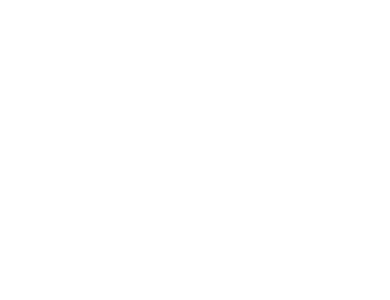
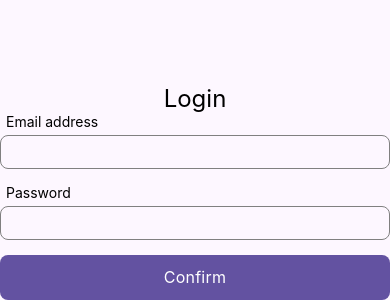
Before and after one commit to dkumza/shop_client_rn, a React Native app: screen / in a window 390 px wide. Shown: the part 544-844 px from the top of the page. Built offline with nearby package versions, Linux system fonts and the light colour scheme.

Commit message:
login styling

```diff
--- a/App.js
+++ /dev/null
@@ -1,21 +0,0 @@
-import { StatusBar } from 'expo-status-bar';
-import { StyleSheet, Text, View } from 'react-native';
-import { AuthCtxProvider } from './components/context/AuthCtx';
-
-export default function App() {
-  return (
-    <AuthCtxProvider>
-      <View style={styles.container}>
-        <StatusBar style="auto" />
-      </View>
-    </AuthCtxProvider>
-  );
-}
-
-const styles = StyleSheet.create({
-  container: {
-    flex: 1,
-    alignItems: 'center',
-    justifyContent: 'center',
-  },
-});
--- /dev/null
+++ b/App.jsx
@@ -0,0 +1,27 @@
+import { StatusBar } from 'expo-status-bar';
+import { StyleSheet, Text, View, SafeAreaView } from 'react-native';
+import { AuthCtxProvider } from './components/context/AuthCtx';
+import { Layout } from './components/layout/Layout';
+
+export default function App() {
+  return (
+    <AuthCtxProvider>
+      <SafeAreaView style={styles.container}>
+        <StatusBar style="auto" translucent />
+        <Layout />
+        {/* <Text>TEST</Text> */}
+      </SafeAreaView>
+    </AuthCtxProvider>
+  );
+}
+
+const styles = StyleSheet.create({
+  container: {
+    paddingVertical: 24,
+    paddingHorizontal: 16,
+    flex: 1,
+    backgroundColor: '#fdf7ff',
+    // alignItems: 'center',
+    // justifyContent: 'center',
+  },
+});
--- a/components/context/AuthCtx.jsx
+++ b/components/context/AuthCtx.jsx
@@ -25,13 +25,20 @@
     AsyncStorage.setItem('session_token', token);
     AsyncStorage.setItem('session_username', username);
   };
+  function logout() {
+    console.log('logout');
+    setSessionToken(null);
+    setUsername('');
+    AsyncStorage.removeItem('session_token');
+    AsyncStorage.removeItem('session_username');
+  }
 
   const authCtx = {
     token: sessionToken,
     username,
     isUserLogged,
-    // login,
-    // logout,
+    login,
+    logout,
   };
 
   return <AuthCtx.Provider value={authCtx}>{children}</AuthCtx.Provider>;
--- /dev/null
+++ b/components/inputs/CustomButton.jsx
@@ -0,0 +1,36 @@
+import { Pressable, StyleSheet, Text, View } from 'react-native';
+
+export const CustomButton = () => {
+  return (
+    <View>
+      <Pressable
+        // onPress={handleSubmitEdit}
+        style={({ pressed }) => [
+          {
+            backgroundColor: pressed ? '#7667ac' : '#6352a1',
+          },
+          styles.button,
+        ]}
+      >
+        <Text style={styles.text}>Confirm</Text>
+      </Pressable>
+    </View>
+  );
+};
+const styles = StyleSheet.create({
+  button: {
+    alignItems: 'center',
+    justifyContent: 'center',
+    // paddingHorizontal: 5,
+    borderRadius: 8,
+    elevation: 5,
+    width: '100%',
+  },
+  text: {
+    fontSize: 16,
+    paddingVertical: 12,
+    lineHeight: 21,
+    letterSpacing: 0.25,
+    color: 'white',
+  },
+});
--- /dev/null
+++ b/components/inputs/CustomInput.jsx
@@ -0,0 +1,44 @@
+import { StyleSheet, Text, TextInput, View } from 'react-native';
+
+const shadow = {
+  borderWidth: 1,
+  borderRadius: 8,
+  borderColor: 'gray',
+  backgroundColor: '#fdf7ff',
+  // shadowColor: '#78747e',
+  // shadowOffset: {
+  //   width: 0,
+  //   height: 2,
+  // },
+  // shadowOpacity: 0.1,
+  // shadowRadius: 4,
+  // elevation: 3,
+};
+
+export const CustomInput = ({ title, isHidden }) => {
+  return (
+    <View>
+      <Text style={{ marginBottom: 5, paddingHorizontal: 6 }}>{title}</Text>
+      <TextInput
+        style={styles.inp}
+        keyboardType="default"
+        secureTextEntry={isHidden}
+        selectionColor="#6353a1"
+        // value={amount}
+        // onChangeText={setAmount}
+      />
+    </View>
+  );
+};
+
+const styles = StyleSheet.create({
+  inp: {
+    // alignItems: 'center',
+    justifyContent: 'center',
+    paddingVertical: 6,
+    fontSize: 16,
+    paddingHorizontal: 18,
+
+    ...shadow,
+  },
+});
--- /dev/null
+++ b/components/layout/Layout.jsx
@@ -0,0 +1,21 @@
+import { ActivityIndicator, SafeAreaView, StyleSheet, View } from 'react-native';
+import { useAuthCtx } from '../context/AuthCtx';
+import { Login } from '../login/Login';
+
+export const Layout = () => {
+  const { isUserLogged } = useAuthCtx();
+  return (
+    <SafeAreaView style={styles.container}>
+      {/* <ActivityIndicator size="large" color="#4592af" /> */}
+      {true && <Login />}
+    </SafeAreaView>
+  );
+};
+
+const styles = StyleSheet.create({
+  container: {
+    paddingVertical: 24,
+    paddingHorizontal: 16,
+    flex: 1,
+  },
+});
--- a/components/login/Login.jsx
+++ b/components/login/Login.jsx
@@ -1,4 +1,35 @@
+import { SafeAreaView, StyleSheet, Text, View } from 'react-native';
+import { CustomInput } from '../inputs/CustomInput';
+import { CustomButton } from '../inputs/CustomButton';
+
 export const Login = () => {
-  return <div>Login</div>;
+  return (
+    <SafeAreaView style={styles.container}>
+      <View>
+        <Text style={styles.title}>Login</Text>
+      </View>
+      <View style={styles.inputs}>
+        <CustomInput title="Email address" />
+        <CustomInput title="Password" isHidden={true} />
+        <CustomButton />
+      </View>
+    </SafeAreaView>
+  );
 };
-const styles = StyleSheet.create({ container: {} });
+const styles = StyleSheet.create({
+  container: {
+    flex: 1,
+    justifyContent: 'flex-end',
+    // gap: 5,
+    // borderWidth: 2
+  },
+  title: {
+    color: 'black',
+    fontSize: 24,
+    textAlign: 'center',
+  },
+
+  inputs: {
+    gap: 15,
+  },
+});
```
